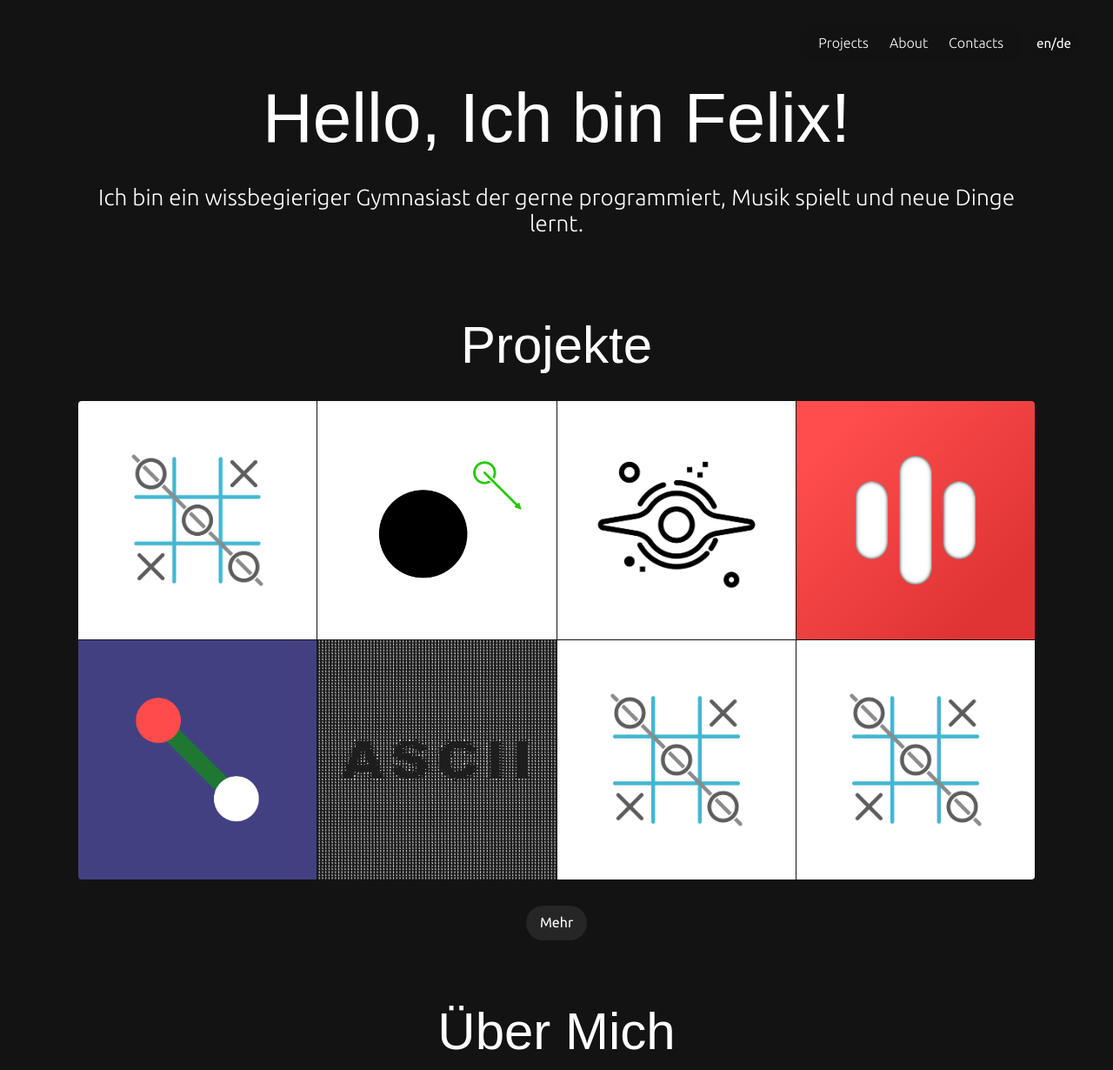
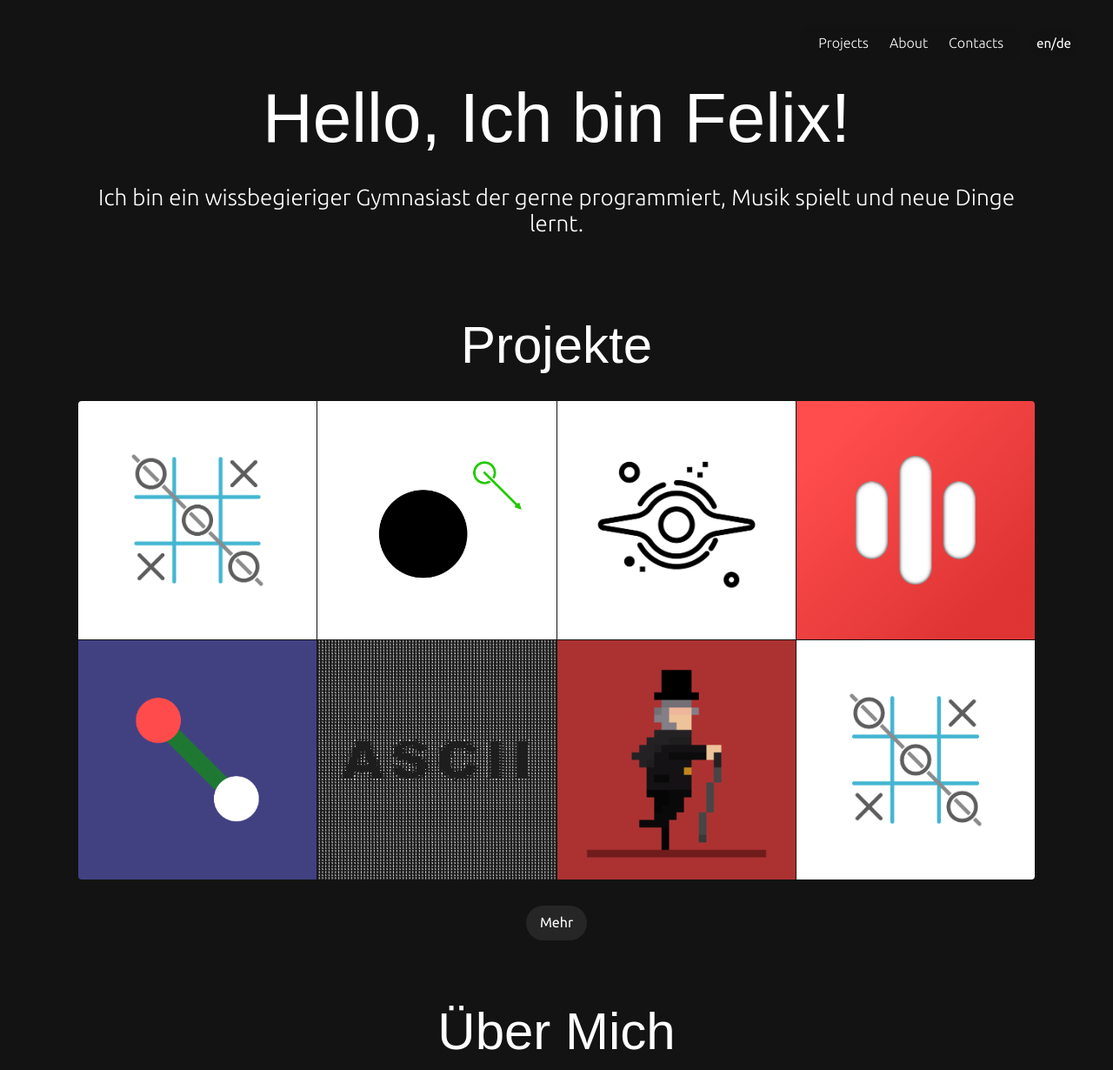
Before and after one commit to lixitrixi/felixleitner.com, a Jekyll site: the page built from de/index.html, in a window 1280 px wide. Shown: the top 1230 px of the page at 87% size. Built offline with Jekyll 4.4.1, drawn with Linux system fonts in a browser that asks for light colours; some web fonts are replaced; grey boxes are pictures that could not be loaded.

Commit message:
Update index.html

```diff
--- a/de/index.html
+++ b/de/index.html
@@ -46,7 +46,7 @@
                 {% include project-card.html link="/de/project/arpeggio" icon="arpeggio.png" title="Arpeggio" desc="A Discord music player bot I created for my friends." %}
                 {% include project-card.html link="/de/project/ropes" icon="ropes.png" title="Ropes" desc="A physics program I wrote to simulate nodes and sticks." %}
                 {% include project-card.html link="/de/project/ascii" icon="ascii.png" title="ASCII" desc="Various projects involving ASCII art generation." %}
-                {% include project-card.html link="/de/project/tictac10" icon="tictac10.png" title="Placeholder" desc="This is a placeholder." %}
+                {% include project-card.html link="/en/project/tax-collector" icon="tax-collector.gif" title="Steuer Eintreiber" desc="A pixel art animation I created." %}
                 {% include project-card.html link="/de/project/tictac10" icon="tictac10.png" title="Placeholder" desc="This is a placeholder." %}
             </div>
             <a href="/de/projects" class="more">Mehr</a>
```
